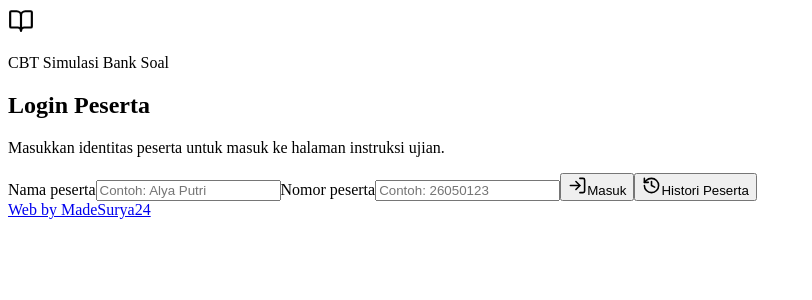
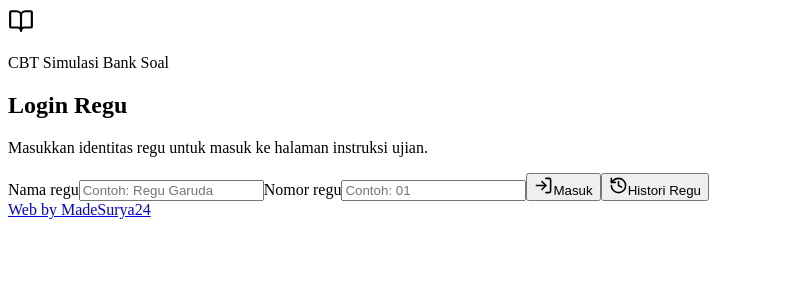
Before and after one commit to MadeSurya24/Latihan_CBT, a React (Vite) app: page / in a window 1280 px wide. Shown: the top 300 px of the page, without its empty margins (0-812 px from the left). Built offline with nearby package versions, Linux system fonts and the light colour scheme; the HTML template or start-up script is replaced by a standard one.

Commit message:
Rename participant labels to regu

```diff
--- a/src/App.jsx
+++ b/src/App.jsx
@@ -165,7 +165,7 @@ function App() {
   }
 
   function clearHistory() {
-    const confirmed = window.confirm('Hapus semua histori pengerjaan peserta di browser ini?');
+    const confirmed = window.confirm('Hapus semua histori pengerjaan regu di browser ini?');
     if (!confirmed) return;
     window.localStorage.removeItem(HISTORY_STORAGE_KEY);
     setAttemptHistory([]);
@@ -194,31 +194,31 @@ function App() {
               <BookOpen size={26} aria-hidden="true" />
             </div>
             <p className="text-sm font-semibold uppercase tracking-[0.18em] text-blue-700">CBT Simulasi Bank Soal</p>
-            <h1 className="mt-2 text-2xl font-bold text-slate-950 sm:text-3xl">Login Peserta</h1>
+            <h1 className="mt-2 text-2xl font-bold text-slate-950 sm:text-3xl">Login Regu</h1>
             <p className="mt-2 text-sm leading-6 text-slate-600">
-              Masukkan identitas peserta untuk masuk ke halaman instruksi ujian.
+              Masukkan identitas regu untuk masuk ke halaman instruksi ujian.
             </p>
           </div>
 
           <form className="space-y-4" onSubmit={startInstructions}>
             <label className="block">
-              <span className="text-sm font-semibold text-slate-700">Nama peserta</span>
+              <span className="text-sm font-semibold text-slate-700">Nama regu</span>
               <input
                 required
                 value={participant.name}
                 onChange={(event) => setParticipant((value) => ({ ...value, name: event.target.value }))}
                 className="mt-2 w-full rounded-md border border-slate-300 px-4 py-3 text-slate-900 outline-none transition focus:border-blue-600 focus:ring-4 focus:ring-blue-100"
-                placeholder="Contoh: Alya Putri"
+                placeholder="Contoh: Regu Garuda"
               />
             </label>
             <label className="block">
-              <span className="text-sm font-semibold text-slate-700">Nomor peserta</span>
+              <span className="text-sm font-semibold text-slate-700">Nomor regu</span>
               <input
                 required
                 value={participant.number}
                 onChange={(event) => setParticipant((value) => ({ ...value, number: event.target.value }))}
                 className="mt-2 w-full rounded-md border border-slate-300 px-4 py-3 text-slate-900 outline-none transition focus:border-blue-600 focus:ring-4 focus:ring-blue-100"
-                placeholder="Contoh: 26050123"
+                placeholder="Contoh: 01"
               />
             </label>
             <button className="flex w-full items-center justify-center gap-2 rounded-md bg-blue-700 px-4 py-3 font-semibold text-white transition hover:bg-blue-800 focus:outline-none focus:ring-4 focus:ring-blue-200">
@@ -231,7 +231,7 @@ function App() {
               className="flex w-full items-center justify-center gap-2 rounded-md border border-slate-300 bg-white px-4 py-3 font-semibold text-slate-800 transition hover:bg-slate-50 focus:outline-none focus:ring-4 focus:ring-blue-100"
             >
               <History size={19} aria-hidden="true" />
-              Histori Peserta
+              Histori Regu
             </button>
           </form>
         </section>
@@ -247,7 +247,7 @@ function App() {
             <div className="flex flex-col gap-4 border-b border-slate-200 p-5 sm:flex-row sm:items-center sm:justify-between sm:p-6">
               <div>
                 <p className="text-sm font-semibold text-blue-700">Admin</p>
-                <h1 className="mt-2 text-2xl font-bold text-slate-950">Histori Pengerjaan Peserta</h1>
+                <h1 className="mt-2 text-2xl font-bold text-slate-950">Histori Pengerjaan Regu</h1>
                 <p className="mt-1 text-sm text-slate-600">
                   Tersimpan lokal di browser ini. Total percobaan: {attemptHistory.length}
                 </p>
@@ -277,7 +277,7 @@ function App() {
                   <History size={24} aria-hidden="true" />
                 </div>
                 <h2 className="mt-4 text-lg font-bold text-slate-950">Belum ada histori</h2>
-                <p className="mt-2 text-sm text-slate-600">Data akan muncul otomatis setelah peserta submit ujian.</p>
+                <p className="mt-2 text-sm text-slate-600">Data akan muncul otomatis setelah regu submit ujian.</p>
               </div>
             ) : (
               <div className="grid gap-0 lg:grid-cols-[420px_1fr]">
@@ -327,7 +327,7 @@ function App() {
                         <div className="mx-auto flex h-12 w-12 items-center justify-center rounded-md bg-blue-50 text-blue-700">
                           <Eye size={24} aria-hidden="true" />
                         </div>
-                        <h2 className="mt-4 text-lg font-bold text-slate-950">Pilih peserta</h2>
+                        <h2 className="mt-4 text-lg font-bold text-slate-950">Pilih regu</h2>
                         <p className="mt-2 text-sm text-slate-600">Klik salah satu histori di kiri untuk melihat rincian jawaban.</p>
                       </div>
                     </div>
@@ -350,8 +350,8 @@ function App() {
               <p className="text-sm font-semibold text-blue-700">{examConfig.subject}</p>
               <h1 className="mt-2 text-2xl font-bold text-slate-950 sm:text-3xl">{examConfig.title}</h1>
               <div className="mt-4 grid gap-3 text-sm text-slate-600 sm:grid-cols-3">
-                <Info label="Peserta" value={participant.name} />
-                <Info label="Nomor" value={participant.number} />
+                <Info label="Regu" value={participant.name} />
+                <Info label="Nomor Regu" value={participant.number} />
                 <Info label="Durasi" value={`${examConfig.durationMinutes} menit`} />
               </div>
             </div>
@@ -397,7 +397,7 @@ function App() {
             <div>
               <p className="text-sm font-semibold text-blue-700">Hasil Ujian</p>
               <h1 className="mt-2 text-2xl font-bold text-slate-950 sm:text-3xl">{participant.name}</h1>
-              <p className="mt-1 text-sm text-slate-600">Nomor peserta: {participant.number}</p>
+              <p className="mt-1 text-sm text-slate-600">Nomor regu: {participant.number}</p>
             </div>
             <div className="rounded-lg bg-blue-700 px-6 py-4 text-center text-white">
               <p className="text-sm font-semibold text-blue-100">Skor</p>
@@ -526,7 +526,7 @@ function App() {
                             <div className="min-w-0 flex-1">
                               <p className="text-sm leading-6">{value}</p>
                               {correct ? <p className="mt-1 text-xs font-bold text-green-700">Jawaban benar</p> : null}
-                              {selected && !correct ? <p className="mt-1 text-xs font-bold text-red-700">Jawaban peserta</p> : null}
+                              {selected && !correct ? <p className="mt-1 text-xs font-bold text-red-700">Jawaban regu</p> : null}
                             </div>
                           </div>
                         );
@@ -535,7 +535,7 @@ function App() {
 
                     <div className="mt-4 rounded-md bg-slate-50 p-3 text-sm leading-6 text-slate-700">
                       <p>
-                        Jawaban peserta:{' '}
+                        Jawaban regu:{' '}
                         <span className="font-bold text-slate-950">
                           {chosen ? `${chosen}. ${question.options[chosen]}` : 'Tidak dijawab'}
                         </span>
@@ -874,9 +874,9 @@ function HistoryDetail({ attempt }) {
       <div className="rounded-lg border border-slate-200 bg-slate-50 p-4">
         <div className="flex flex-col gap-3 sm:flex-row sm:items-start sm:justify-between">
           <div>
-            <p className="text-sm font-semibold text-blue-700">Detail Peserta</p>
+            <p className="text-sm font-semibold text-blue-700">Detail Regu</p>
             <h2 className="mt-1 text-xl font-bold text-slate-950">{attempt.participant.name}</h2>
-            <p className="mt-1 text-sm text-slate-600">Nomor peserta: {attempt.participant.number}</p>
+            <p className="mt-1 text-sm text-slate-600">Nomor regu: {attempt.participant.number}</p>
             <p className="mt-1 text-sm text-slate-600">Submit: {formatDateTime(attempt.finishedAt)}</p>
           </div>
           <div className="rounded-lg bg-blue-700 px-5 py-3 text-center text-white">
@@ -922,7 +922,7 @@ function HistoryDetail({ attempt }) {
 
               <div className="mt-4 rounded-md bg-slate-50 p-3 text-sm leading-6 text-slate-700">
                 <p>
-                  Jawaban peserta:{' '}
+                  Jawaban regu:{' '}
                   <span className="font-bold text-slate-950">
                     {chosen ? `${chosen}. ${question.options[chosen]}` : 'Tidak dijawab'}
                   </span>
```
Also changed, not shown: 1 other file (tests, documents, lock files or other folders).
